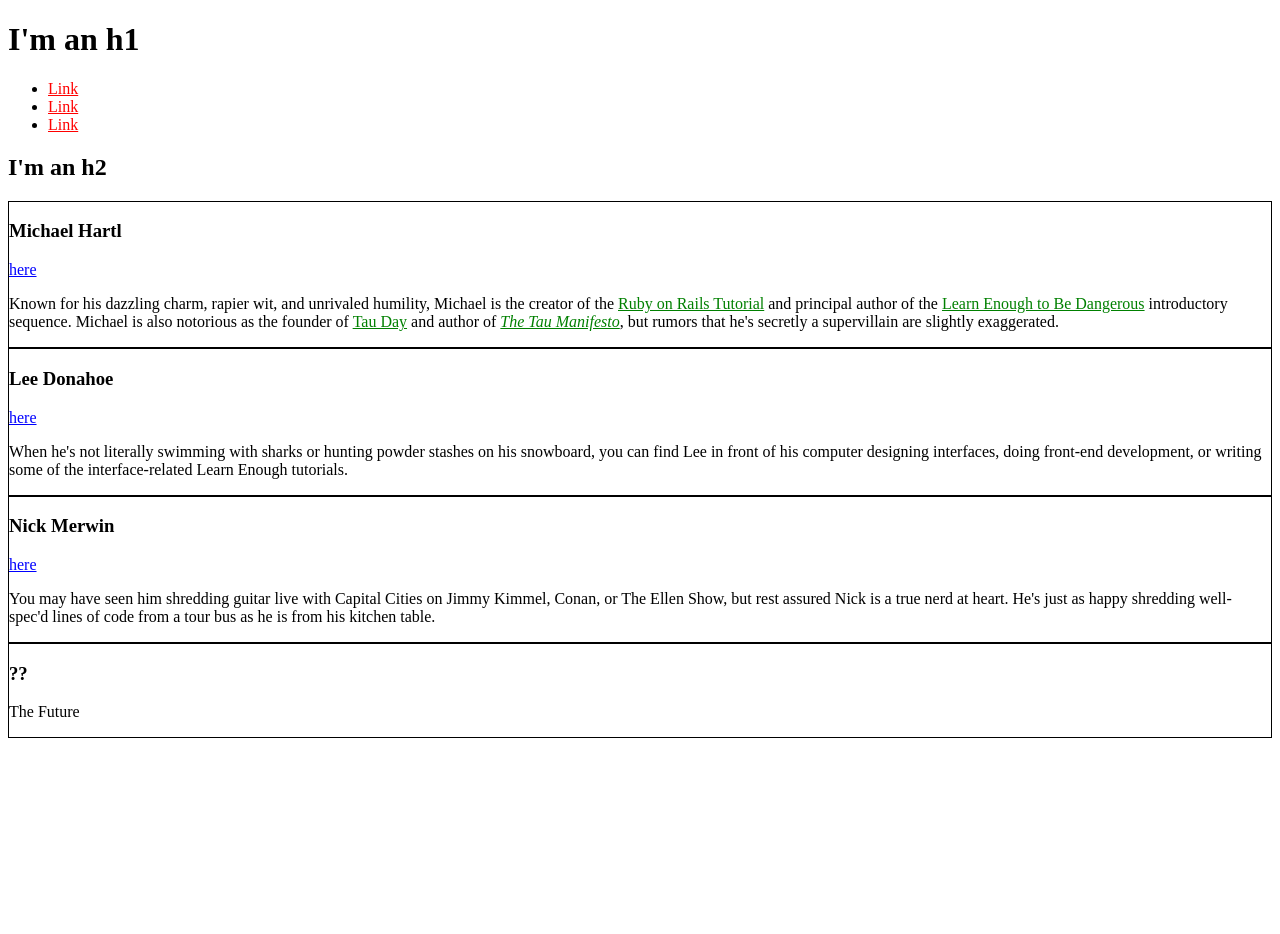
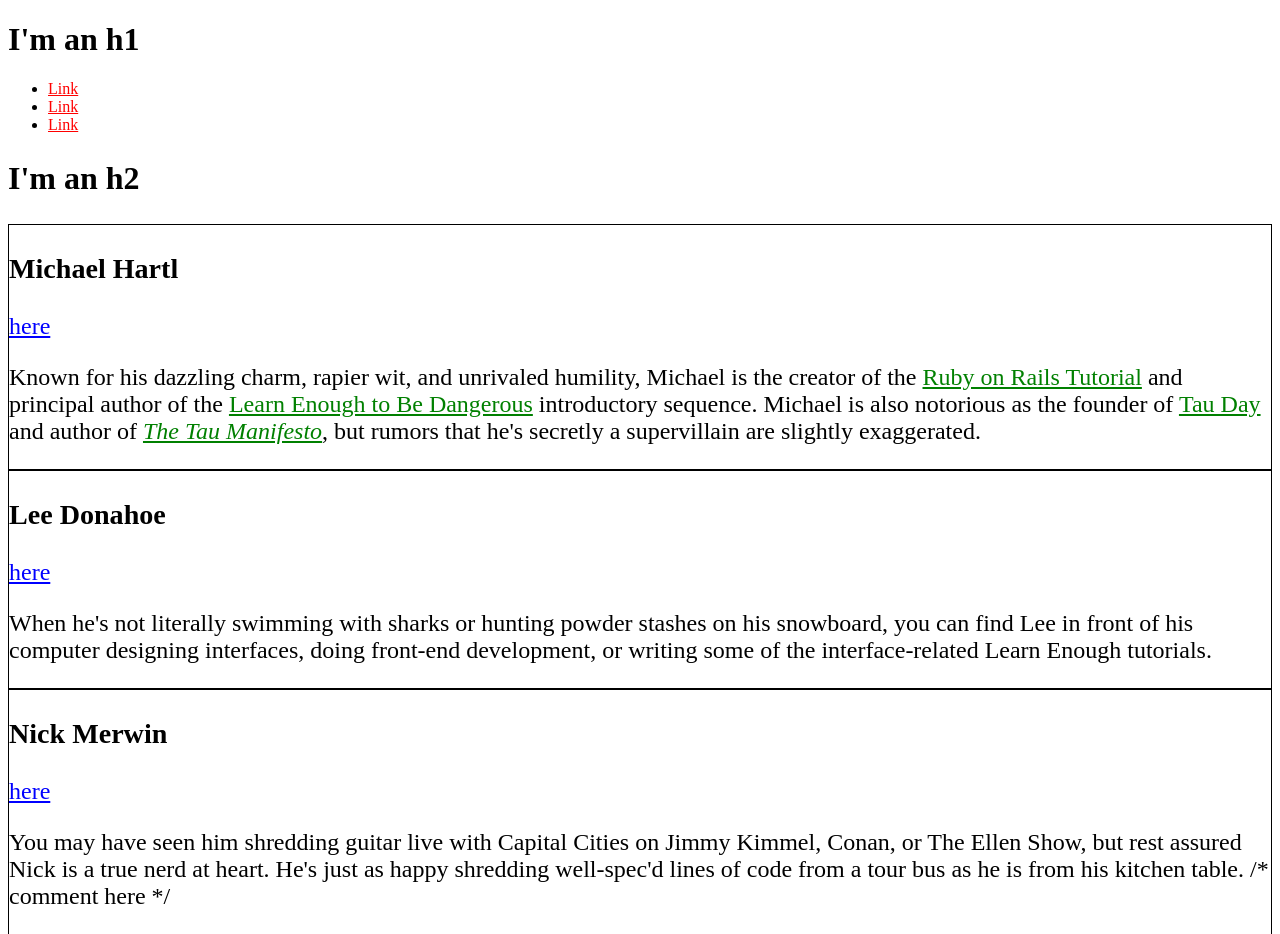
Before and after one commit to Robicus/robicus.github.io, a plain HTML site: page index.html in a window 1280 px wide. Shown: the top 934 px of the page. Before the commit the page ends 800 px from the top, so only its background shows below. Drawn offline with Linux system fonts and the light colour scheme.

Commit message:
Updates to index and testing em tags

```diff
--- a/index.html
+++ b/index.html
@@ -5,8 +5,14 @@
     <meta charset="utf-8">
     <style>
       /* GLOBAL STYLES */
+      body {
+        height: 800px;
+      }
       a {
         color: red;
+      }
+      h2 {
+        font-size: 2em;
       }
 
       /* SOCIAL STYLES */
@@ -15,8 +21,15 @@
       }
 
       /* BIO STYLES */
+      .bio-wrapper {
+        font-size: 24px;
+      }
       .bio-box {
         border: 1px solid black;
+        font-size: 1em;
+      }
+      .bio-copy {
+        font-size: 1em;
       }
       .bio-copy a {
         color: green;
@@ -37,6 +50,7 @@
       </li>
     </ul>
     <h2>I'm an h2</h2>
+    <div class="bio-wrapper">
     <div class="bio-box">
       <h3>Michael Hartl</h3>
       <a href="https://twitter.com/mhartl" class="social-link">here</a>
@@ -77,6 +91,7 @@
           Kimmel, Conan, or The Ellen Show, but rest assured Nick is a true nerd at
           heart. He's just as happy shredding well-spec'd lines of code from a tour
           bus as he is from his kitchen table.
+          /* comment here */
         </p>
       </div>
     </div>
@@ -86,5 +101,6 @@
         The Future
       </p>
     </div>
+    </div>
   </body>
 </html>
```
